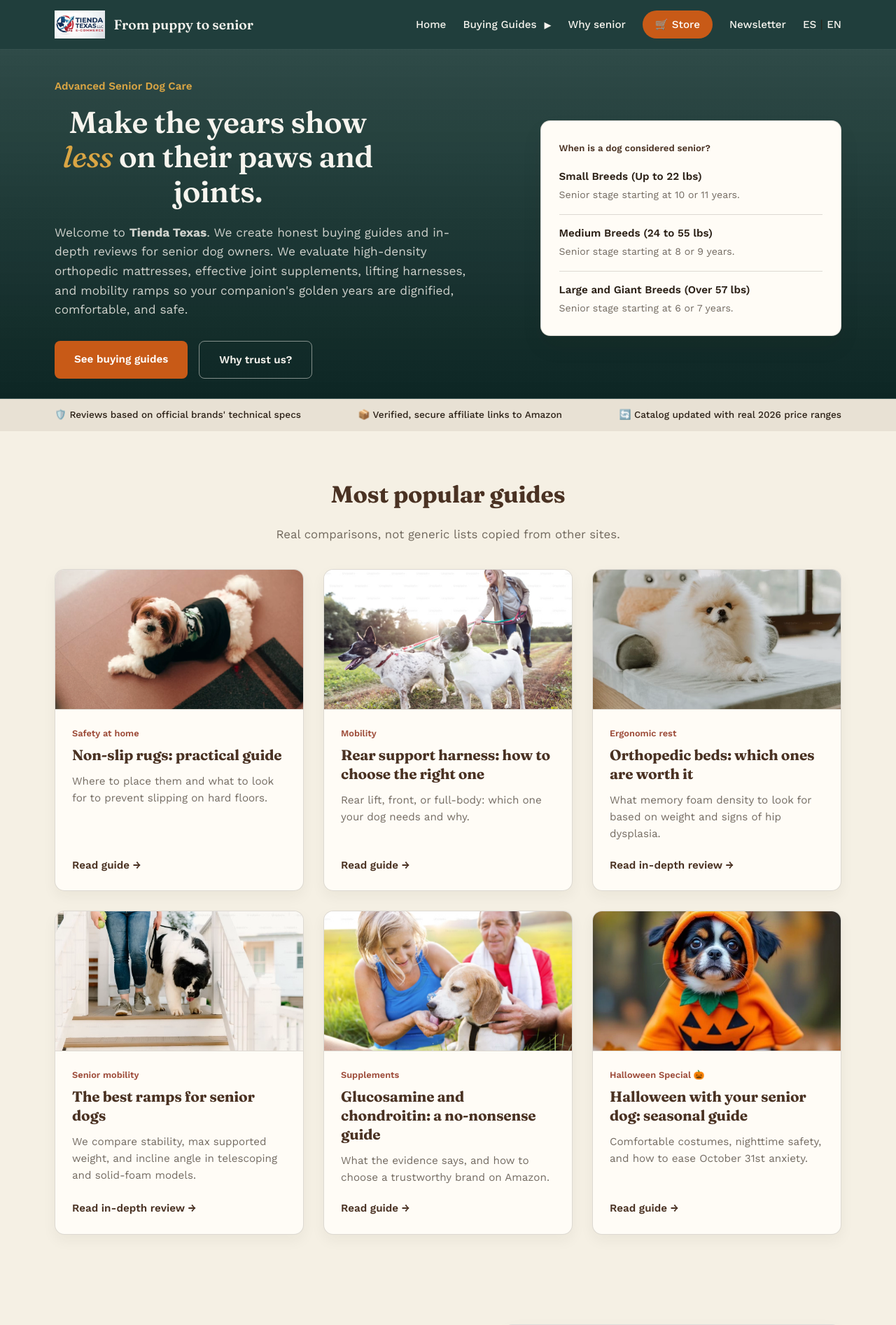
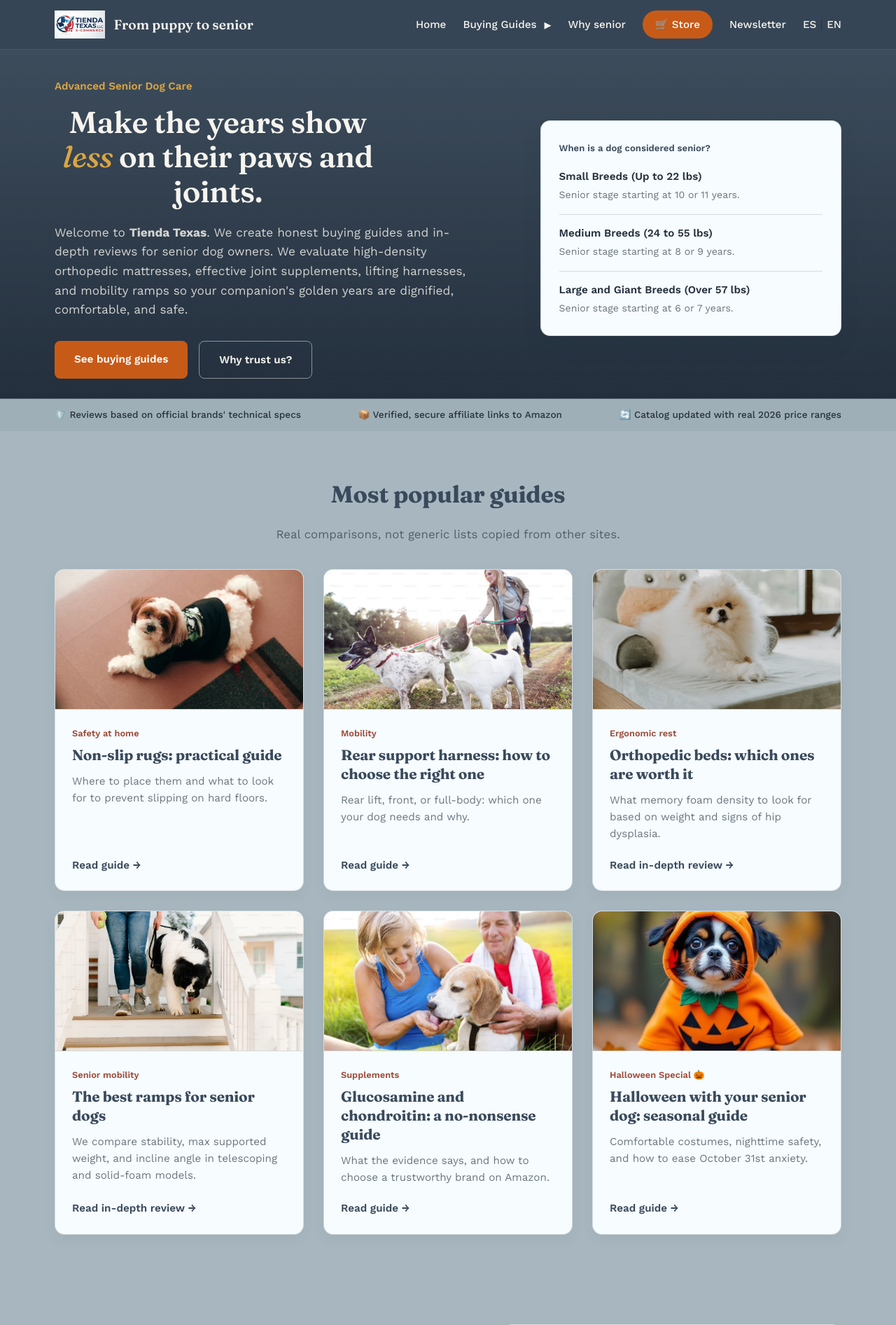
Before and after one commit to robguter/tiendatexas, a PHP site: page /en/ in a window 1280 px wide. Shown: the top 1893 px of the page at 70% size. Run offline with PHP 8.4, Linux system fonts and the light colour scheme; some libraries are stand-ins or nearby versions.

Commit message:
Otro color

```diff
--- a/publicos/estilo/main.css
+++ b/publicos/estilo/main.css
@@ -1,14 +1,14 @@
 @import url('https://fonts.googleapis.com/css2?family=Fraunces:ital,opsz,wght@0,9..144,300;0,9..144,500;0,9..144,600;1,9..144,500&family=Work+Sans:wght@400;500;600;700&display=swap');
 
 :root {
-    --ink: #2b2016;
-    --ink-mutado: rgba(43,32,22,.66);
-    --papel: #f5f0e4;
-    --papel-2: #eae0cb;
-    --tarjeta: #fffcf6;
-    --nogal: #4a3223;
-    --nogal-hover: #5e4230;
-    --nogal-suave: rgba(74,50,35,.08);
+    --ink: #26313d;
+    --ink-mutado: rgba(38,49,61,.66);
+    --papel: #A8B7BF;
+    --papel-2: #B8C7CC;
+    --tarjeta: #F6FCFF;
+    --nogal: #3a4a5c;
+    --nogal-hover: #4a5a6c;
+    --nogal-suave: rgba(58,74,92,.08);
     --ocre: #bd8a34;
     --ocre-oscuro: #9c7028;
     --ocre-claro: #d9a544;
@@ -17,10 +17,10 @@
     --salvia: #6e7f5c;
     --salvia-suave: rgba(110,127,92,.12);
     --terracota: #9c4a38;
-    --linea: rgba(43,32,22,.16);
-    --profundo-1: #123331EF;
-    --profundo: #123331DF;
-    --profundo-2: #0d2624;
+    --linea: rgba(38,49,61,.16);
+    --profundo-1: #2e3d4eEF;
+    --profundo: #2e3d4eDF;
+    --profundo-2: #232f3d;
     --mist: #f6f4ee;
 }
 
@@ -121,7 +121,7 @@ header {
     border: 1px solid var(--linea);
     border-radius: 14px;
     padding: 28px 26px;
-    box-shadow: 0 16px 32px rgba(43,32,22,.06);
+    box-shadow: 0 16px 32px rgba(38,49,61,.06);
 }
 .timeline-card .tag {
     font-size:.82rem; font-weight:600; color: var(--nogal); display:block; margin-bottom:18px;
@@ -132,9 +132,9 @@ header {
 .timeline-item .age { font-weight:600; font-size:.95rem; color:var(--ink); margin-bottom:3px; }
 .timeline-item .note { font-size:.88rem; color: var(--ink-mutado); }
 
-.hero-imagen-box { width:100%; height:380px; border-radius:14px; overflow:hidden; box-shadow:0 20px 40px rgba(43,32,22,.10); position:relative; }
+.hero-imagen-box { width:100%; height:380px; border-radius:14px; overflow:hidden; box-shadow:0 20px 40px rgba(38,49,61,.10); position:relative; }
 .hero-imagen-box img { width:100%; height:100%; object-fit:cover; }
-.foto-credito { position:absolute; right:10px; bottom:8px; font-size:.68rem; color:rgba(255,255,255,.75); background:rgba(13,38,36,.55); padding:2px 8px; border-radius:10px; }
+.foto-credito { position:absolute; right:10px; bottom:8px; font-size:.68rem; color:rgba(255,255,255,.75); background:rgba(46,61,78,.55); padding:2px 8px; border-radius:10px; }
 
 .navlinks a.nav-tienda { background: var(--cta); color:#fff; padding:8px 18px; border-radius:20px; }
 .navlinks a.nav-tienda:hover { background: var(--cta-hover); color:#fff; }
@@ -163,11 +163,11 @@ header {
     border: 1px solid var(--linea);
     border-radius: 14px;
     overflow: hidden;
-    box-shadow: 0 8px 20px rgba(43,32,22,.05);
+    box-shadow: 0 8px 20px rgba(38,49,61,.05);
     transition: transform .25s ease, box-shadow .25s ease;
     display:flex; flex-direction:column;
 }
-.product-card:hover { transform: translateY(-4px); box-shadow: 0 18px 30px rgba(43,32,22,.10); }
+.product-card:hover { transform: translateY(-4px); box-shadow: 0 18px 30px rgba(38,49,61,.10); }
 .product-thumb { width:100%; height:220px; overflow:hidden; background:#fff; border-bottom:1px solid var(--linea); }
 .product-thumb img { width:100%; height:100%; object-fit:contain; display:block; padding:10px; }
 .product-card .body { padding:18px; display:flex; flex-direction:column; flex-grow:1; }
@@ -197,11 +197,11 @@ header {
     border: 1px solid var(--linea);
     border-radius: 14px;
     overflow: hidden;
-    box-shadow: 0 8px 20px rgba(43,32,22,.05);
+    box-shadow: 0 8px 20px rgba(38,49,61,.05);
     transition: transform .25s ease, box-shadow .25s ease;
     display:flex; flex-direction:column;
 }
-.guide-card:hover { transform: translateY(-4px); box-shadow: 0 18px 30px rgba(43,32,22,.10); }
+.guide-card:hover { transform: translateY(-4px); box-shadow: 0 18px 30px rgba(38,49,61,.10); }
 
 .guide-thumb { width:100%; height:200px; overflow:hidden; border-bottom:1px solid var(--linea); }
 .guide-thumb img { width:100%; height:100%; object-fit:cover; display:block; transition:transform .4s ease; }
@@ -243,7 +243,7 @@ header {
     .navlinks {
         display:none; position:absolute; top:100%; left:0; width:100%;
         background-color: var(--tarjeta); flex-direction:column; padding:20px 0; gap:15px;
-        border-bottom:1px solid var(--linea); box-shadow:0 10px 20px rgba(43,32,22,.08);
+        border-bottom:1px solid var(--linea); box-shadow:0 10px 20px rgba(38,49,61,.08);
     }
     .navlinks a { width:100%; text-align:center; padding:10px 0; font-size:1.1rem; color: var(--ink); }
     .navlinks a:hover{ color: var(--nogal-hover); }
@@ -280,7 +280,7 @@ header {
 .footer-logo { font-family:'Fraunces', serif; font-weight:600; font-size:1.15rem; color: var(--nogal); display:block; margin-bottom:15px; }
 .footer-logo span { font-weight:400; font-size:.95rem; color: var(--ink-mutado); }
 .footer-bio { color: var(--ink-mutado); line-height:1.6; margin-bottom:20px; max-width:35ch; }
-.footer-copyright { font-size:.8rem; color: rgba(43,32,22,.45); }
+.footer-copyright { font-size:.8rem; color: rgba(38,49,61,.45); }
 
 .site-footer h4 { font-size:.9rem; color: var(--nogal); margin:0 0 20px; font-weight:600; }
 .site-footer ul { list-style:none; padding:0; margin:0; }
```
